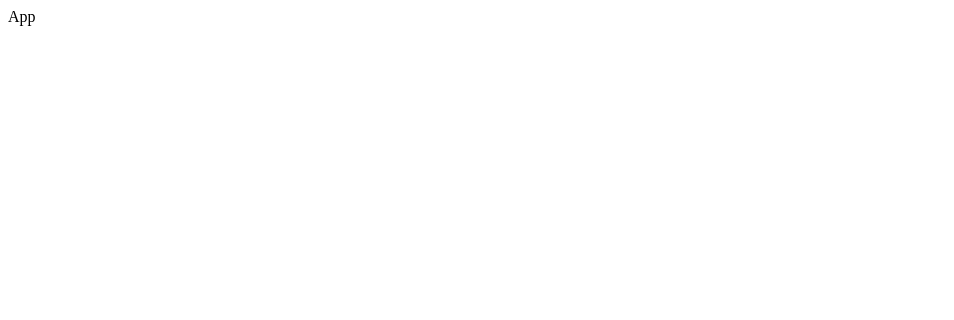
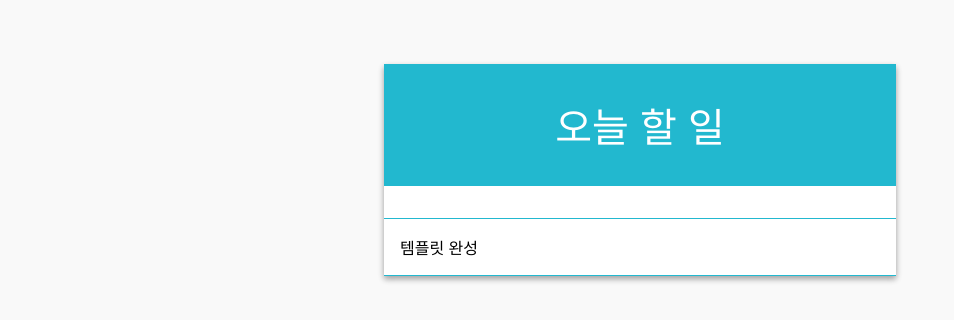
Before and after one commit to javapark/react-todo-list, a React (Create React App) app: page / in a window 1280 px wide. Shown: the top 320 px of the page, without its empty margins (0-954 px from the left). Built offline with nearby package versions, Linux system fonts and the light colour scheme.

Commit message:
Form Template 추가

```diff
--- /dev/null
+++ b/App.js
@@ -0,0 +1,10 @@
+import React from 'react';
+import TodoListTemplate from './components/TodoListTemplate';
+
+function App() {
+  return (
+    <TodoListTemplate>템플릿 완성</TodoListTemplate>
+  );
+}
+
+export default App;
--- /dev/null
+++ b/components/TodoListTemplate.css
@@ -0,0 +1,25 @@
+.todo-list-template {
+    background: white;
+    width: 512px;
+    box-shadow: 0 3px 6px rgba(0,0,0,0.16), 0 3px 6px rgba(0,0,0,0.23); /* 그림자 */
+    margin: 0 auto; /* 페이지 중앙 정렬 */
+    margin-top: 4rem;
+  }
+
+  .title {
+    padding: 2rem;
+    font-size: 2.5rem;
+    text-align: center;
+    font-weight: 100;
+    background: #22b8cf;;
+    color: white;
+  }
+
+  .form-wrapper {
+    padding: 1rem;
+    border-bottom: 1px solid #22b8cf;
+  }
+
+  .todos-wrapper {
+    min-height: 5rem;
+  }
--- /dev/null
+++ b/components/TodoListTemplate.js
@@ -0,0 +1,21 @@
+import React from 'react';
+import './TodoListTemplate.css';
+
+const TodoListTemplate = ({form, children}) => {
+    return (
+        <main className="todo-list-template">
+            <div className="title">오늘 할 일</div>
+            <section className="form-wrapper">{form}</section>
+            <section className="form-wrapper">{children}</section>
+        </main>
+    );
+}
+
+export default TodoListTemplate;
+
+/*
+
+함수형 컴포넌트
+
+
+*/
--- /dev/null
+++ b/index.css
@@ -0,0 +1,11 @@
+body {
+  margin: 0;
+  padding: 0;
+  font-family: sans-serif;
+  background: #f9f9f9;
+}
+
+code {
+  font-family: source-code-pro, Menlo, Monaco, Consolas, 'Courier New',
+    monospace;
+}
--- a/index.js
+++ b/index.js
@@ -1,10 +1,7 @@
-import React, { Component } from 'react';
-import { render } from 'react-dom';
+import React from 'react';
+import ReactDOM from 'react-dom';
+import './index.css';
+import App from './App';
 
-class App extends Component {
-  render() {
-    return <div>App</div>;
-  }
-}
 
-render(<App />, document.getElementById("root"));
+ReactDOM.render(<App />, document.getElementById('root'));
```
Also changed, not shown: components/Form.css (added, +28 -0 lines), components/Form.js (added, +25 -0 lines).
